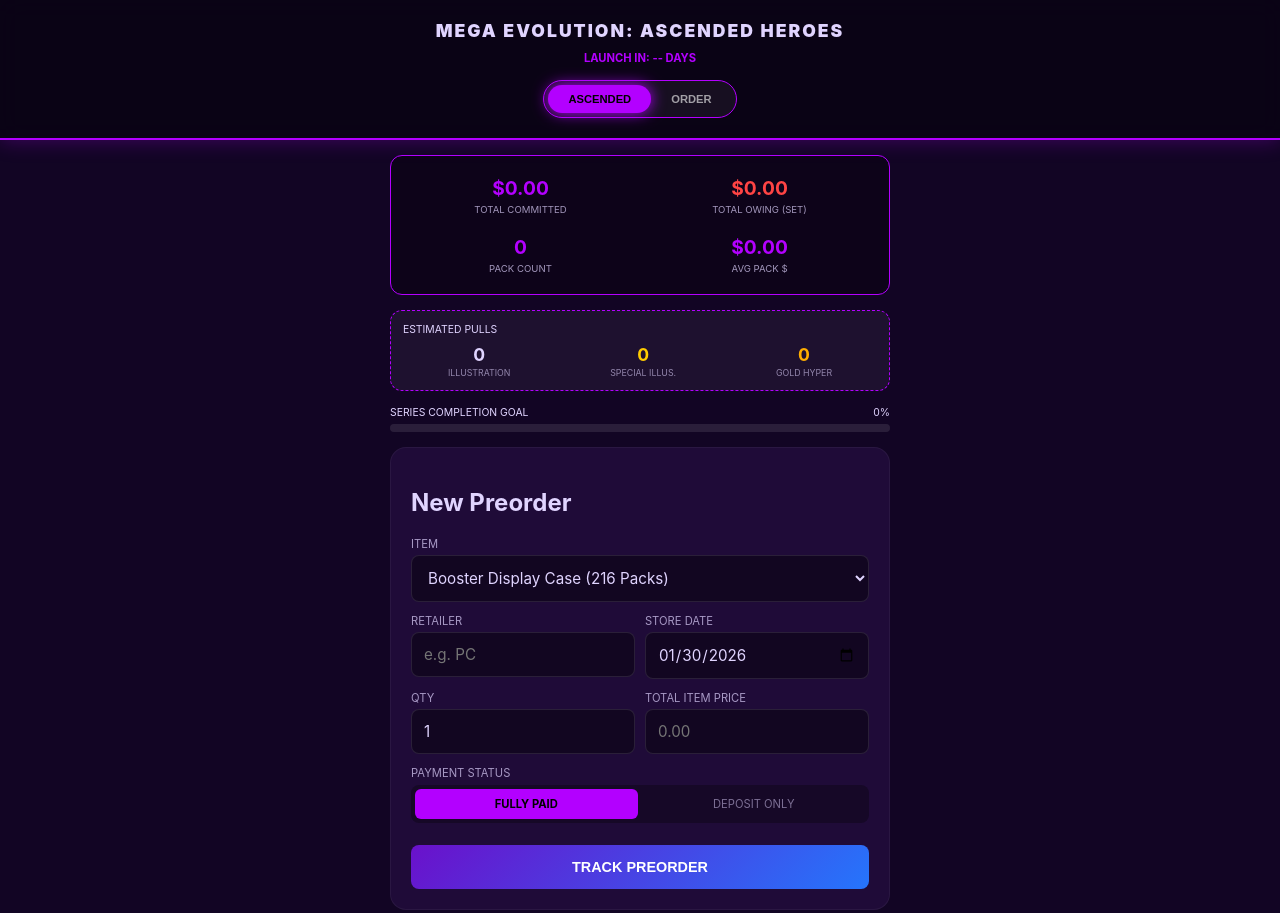
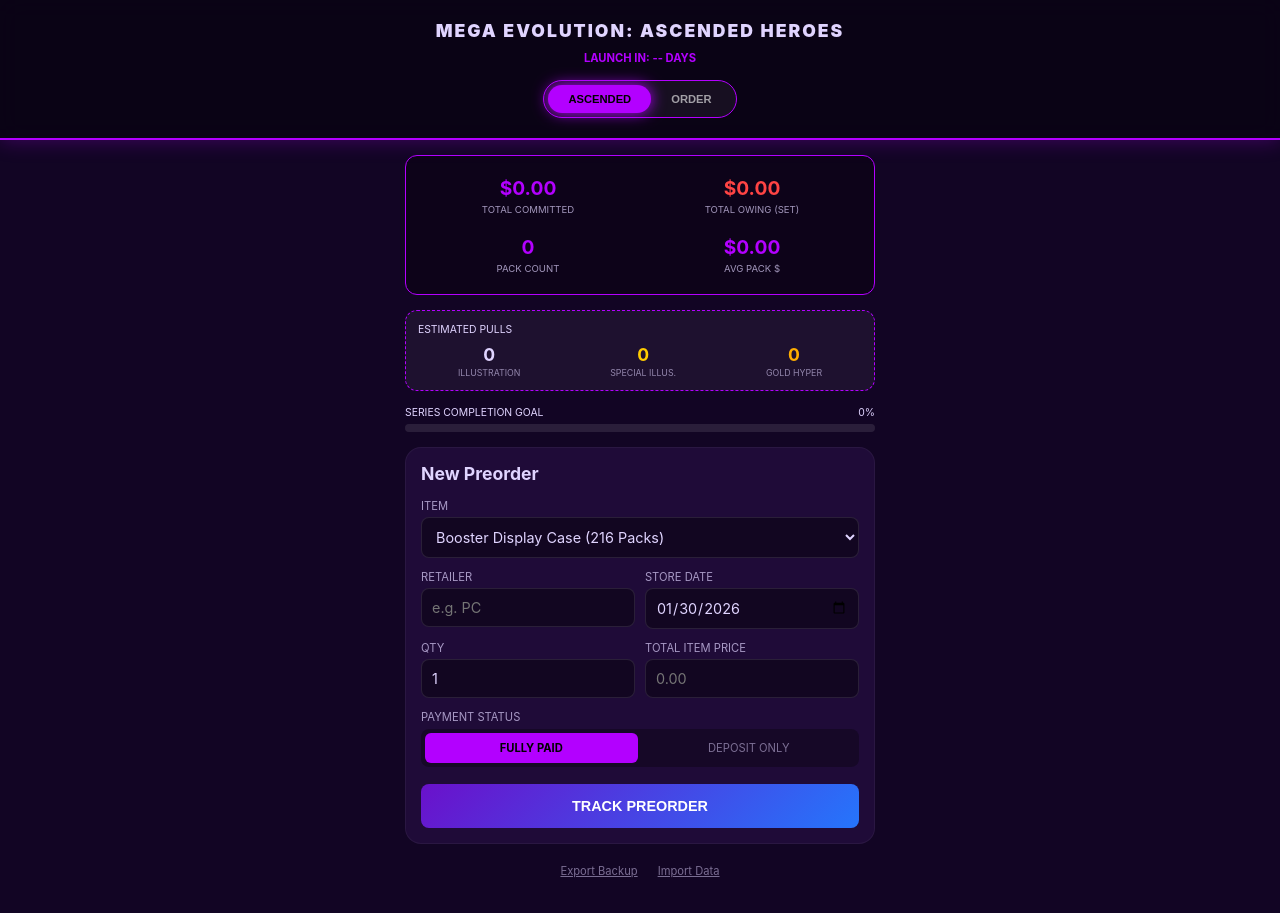
Before and after one commit to kstev14/tcg-preordertracker, a plain HTML site: page index.html in a window 1280 px wide. Shown: the top 913 px of the page. Drawn offline with Linux system fonts and the light colour scheme.

Commit message:
Update index.html

```diff
--- a/index.html
+++ b/index.html
@@ -15,6 +15,11 @@
             --status-arrived: #00ff88;
             --ppp-good: #00ff88;
             --danger: #ff4444;
+        }
+
+        /* Box sizing reset for mobile stability */
+        *, *::before, *::after {
+            box-sizing: border-box;
         }
 
         [data-theme="ascended"] {
@@ -44,6 +49,7 @@
             transition: background-color 0.5s ease;
             min-height: 100vh;
             padding-bottom: 80px;
+            overflow-x: hidden;
         }
 
         .header {
@@ -74,7 +80,7 @@
 
         .theme-btn.active { background: var(--accent-color); color: #000; box-shadow: 0 0 15px var(--accent-color); }
 
-        .container { padding: 15px; max-width: 500px; margin: 0 auto; }
+        .container { padding: 15px; max-width: 500px; margin: 0 auto; width: 100%; }
 
         .stats-panel {
             display: grid; grid-template-columns: 1fr 1fr; gap: 10px;
@@ -98,14 +104,16 @@
         .hit-val { font-size: 1.1rem; font-weight: bold; }
         .hit-label { font-size: 0.55rem; opacity: 0.6; text-transform: uppercase; margin-top: 2px; }
 
-        .add-panel { background: var(--card-bg); padding: 20px; border-radius: 16px; margin-bottom: 20px; border: 1px solid rgba(255,255,255,0.05); }
+        .add-panel { background: var(--card-bg); padding: 15px; border-radius: 16px; margin-bottom: 20px; border: 1px solid rgba(255,255,255,0.05); width: 100%; }
+        .add-panel h2 { font-size: 1.1rem; margin-top: 0; margin-bottom: 15px; }
 
-        .form-group { margin-bottom: 12px; }
+        .form-group { margin-bottom: 12px; width: 100%; }
         label { display: block; font-size: 0.7rem; margin-bottom: 4px; opacity: 0.7; text-transform: uppercase; }
 
         select, input {
-            width: 100%; padding: 12px; background: rgba(0,0,0,0.4); border: 1px solid rgba(255,255,255,0.1);
-            color: var(--text-color); border-radius: 8px; font-family: inherit; box-sizing: border-box; font-size: 0.95rem;
+            width: 100%; padding: 10px; background: rgba(0,0,0,0.4); border: 1px solid rgba(255,255,255,0.1);
+            color: var(--text-color); border-radius: 8px; font-family: inherit; font-size: 0.9rem;
+            display: block;
         }
 
         .payment-toggle {
@@ -116,16 +124,17 @@
         }
         .pay-opt.active { background: var(--accent-color); color: #000; opacity: 1; font-weight: bold; }
 
-        .row { display: flex; gap: 10px; }
+        .row { display: flex; gap: 10px; margin-bottom: 0; }
+        .row .form-group { flex: 1; min-width: 0; }
 
         button.action-btn {
             width: 100%; padding: 14px; background: var(--btn-grad); border: none; color: white;
-            font-weight: bold; font-size: 0.9rem; border-radius: 8px; cursor: pointer; text-transform: uppercase; margin-top: 10px;
+            font-weight: bold; font-size: 0.9rem; border-radius: 8px; cursor: pointer; text-transform: uppercase; margin-top: 5px;
         }
 
         .order-group { background: var(--card-bg); border-radius: 12px; margin-bottom: 15px; border: 1px solid rgba(255,255,255,0.1); overflow: hidden; }
         .group-header { padding: 15px; display: flex; justify-content: space-between; align-items: center; background: rgba(255,255,255,0.02); cursor: pointer; }
-        .group-title { font-weight: bold; font-size: 0.9rem; flex: 1; }
+        .group-title { font-weight: bold; font-size: 0.9rem; flex: 1; padding-right: 10px; }
         .group-stats { text-align: right; font-size: 0.7rem; color: var(--accent-color); }
 
         .group-details { display: none; padding: 10px; background: rgba(0,0,0,0.2); }
@@ -137,10 +146,11 @@
         .debt-tag { font-size: 0.65rem; padding: 2px 6px; border-radius: 4px; background: rgba(255, 68, 68, 0.2); color: #ff8888; border: 1px solid rgba(255, 68, 68, 0.3); }
         .paid-tag { font-size: 0.65rem; padding: 2px 6px; border-radius: 4px; background: rgba(0, 255, 136, 0.1); color: #00ff88; }
 
-        .sub-meta { display: flex; justify-content: space-between; font-size: 0.75rem; margin-top: 8px; }
+        .sub-meta { display: flex; justify-content: space-between; align-items: center; font-size: 0.75rem; margin-top: 8px; gap: 10px; }
+        .sub-meta select { width: auto; padding: 4px 8px; font-size: 0.7rem; }
         .tracking-input { margin-top: 10px; font-size: 0.7rem; padding: 8px; }
 
-        .utility-row { display: flex; justify-content: center; gap: 20px; margin-top: 20px; opacity: 0.5; font-size: 0.7rem; }
+        .utility-row { display: flex; justify-content: center; gap: 20px; margin-top: 20px; opacity: 0.5; font-size: 0.7rem; padding-bottom: 20px; }
         .util-link { text-decoration: underline; cursor: pointer; }
 
         #modal-overlay {
@@ -220,22 +230,22 @@
             </div>
 
             <div class="row">
-                <div class="form-group" style="flex:1">
+                <div class="form-group">
                     <label>Retailer</label>
                     <input type="text" id="store-input" placeholder="e.g. PC">
                 </div>
-                <div class="form-group" style="flex:1">
+                <div class="form-group">
                     <label>Store Date</label>
                     <input type="date" id="store-date">
                 </div>
             </div>
 
             <div class="row">
-                <div class="form-group" style="flex:1">
+                <div class="form-group">
                     <label>Qty</label>
                     <input type="number" id="qty-input" value="1">
                 </div>
-                <div class="form-group" style="flex:1">
+                <div class="form-group">
                     <label>Total Item Price</label>
                     <input type="number" id="price-input" placeholder="0.00" step="0.01">
                 </div>
@@ -279,7 +289,8 @@
             "3 Booster Blister": 3, "Elite Trainer Box": 9, "Booster Bundle": 6, "Sleeved Booster": 1,
             "Checklane Blister": 1, "Booster": 1, "Illustration Collection": 5, "Display Case": 216,
             "Display Box": 36, "Bundle Case": 60, "Pokemon Day": 3, "Tin": 4, "Poster": 10, "Pin": 5,
-            "ex Box": 4, "Sticker": 3, "Gym Leader": 2, "3-Pack": 3
+            "ex Box": 4, "Sticker": 3, "Gym Leader": 2, "3-Pack": 3, "Mini Tin": 2, "Advent Calendar": 8,
+            "Strategy Box": 7, "Collector Chest": 6
         };
 
         const catalogs = {
@@ -288,19 +299,34 @@
                 items: [
                     { name: "Booster Display Case (216 Packs)", date: "2026-01-30" },
                     { name: "Booster Display Box (36 Packs)", date: "2026-01-30" },
+                    { name: "Elite Trainer Box (9 Packs)", date: "2026-02-20" },
+                    { name: "Pokémon Center ETB (11 Packs)", date: "2026-02-20" },
                     { name: "Booster Bundle (6 Packs)", date: "2026-04-24" },
-                    { name: "Elite Trainer Box (9 Packs)", date: "2026-02-20" },
                     { name: "Mega Charizard Tin (4 Packs)", date: "2026-02-20" },
+                    { name: "Mega Lucario Tin (4 Packs)", date: "2026-02-20" },
                     { name: "Premium Poster Collection (10 Packs)", date: "2026-03-20" },
-                    { name: "Mega Starter ex Box (4 Packs)", date: "2026-04-24" }
+                    { name: "Mega Starter ex Box (4 Packs)", date: "2026-04-24" },
+                    { name: "Sleeved Booster Pack (1 Pack)", date: "2026-01-30" },
+                    { name: "3-Pack Blister (3 Packs)", date: "2026-01-30" },
+                    { name: "Premium Checklane Blister (1 Pack)", date: "2026-01-30" },
+                    { name: "Mini Tin Display (20 Packs)", date: "2026-03-20" },
+                    { name: "Illustration Collection (5 Packs)", date: "2026-03-20" },
+                    { name: "Gym Leader Collection (2 Packs)", date: "2026-01-30" },
+                    { name: "Tech Sticker Collection (3 Packs)", date: "2026-01-30" },
+                    { name: "Pokémon Day 2026 Collection (3 Packs)", date: "2026-02-27" },
+                    { name: "First Partners Deluxe Pin (5 Packs)", date: "2026-03-20" }
                 ]
             },
             order: {
                 title: "MEGA EVOLUTION: PERFECT ORDER",
                 items: [
-                    { name: "Perfect Order Elite Trainer Box", date: "2026-06-15" },
-                    { name: "Perfect Order Booster Bundle", date: "2026-06-15" },
-                    { name: "Perfect Order Booster Box", date: "2026-06-15" }
+                    { name: "Perfect Order Checklane Blister (1 Pack)", date: "2026-06-15" },
+                    { name: "Perfect Order 3 Booster Blister (3 Packs)", date: "2026-06-15" },
+                    { name: "Perfect Order Elite Trainer Box (9 Packs)", date: "2026-06-15" },
+                    { name: "Perfect Order Booster Bundle (6 Packs)", date: "2026-08-20" },
+                    { name: "Perfect Order Booster (1 Pack)", date: "2026-06-15" },
+                    { name: "Perfect Order Sleeved Booster (1 Pack)", date: "2026-06-15" },
+                    { name: "First Partner Illustration Collection - Series 1 (5 Packs)", date: "2026-07-10" }
                 ]
             }
         };
@@ -347,6 +373,7 @@
 
             let packs = 0;
             for (let key in packCounts) { if (product.includes(key)) { packs = packCounts[key]; break; } }
+            if (product.includes("Pokémon Center")) packs = 11;
 
             orders.push({
                 id: Date.now(),
@@ -384,7 +411,6 @@
             document.getElementById('total-owing').innerText = "$" + totalOwing.toFixed(2);
             document.getElementById('avg-ppp').innerText = totalPacks > 0 ? "$" + (totalCommitted / totalPacks).toFixed(2) : "$0.00";
 
-            // Update expected hits
             document.getElementById('hit-ar').innerText = Math.floor(totalPacks / 6);
             document.getElementById('hit-sar').innerText = Math.floor(totalPacks / 15);
             document.getElementById('hit-gold').innerText = Math.floor(totalPacks / 50);
@@ -420,7 +446,7 @@
                                     ${o.totalPrice - o.amountPaid > 0 ? `<span class="debt-tag">Owing: $${(o.totalPrice - o.amountPaid).toFixed(2)}</span>` : `<span class="paid-tag">Paid</span>`}
                                 </div>
                                 <div class="sub-meta">
-                                    <span>${o.qty}x | Total: $${o.totalPrice.toFixed(2)}</span>
+                                    <span>${o.qty}x | $${o.totalPrice.toFixed(2)}</span>
                                     <select onchange="updateStatus(${o.id}, this.value)">
                                         <option ${o.status==='Ordered'?'selected':''}>Ordered</option>
                                         <option ${o.status==='Shipped'?'selected':''}>Shipped</option>
```
